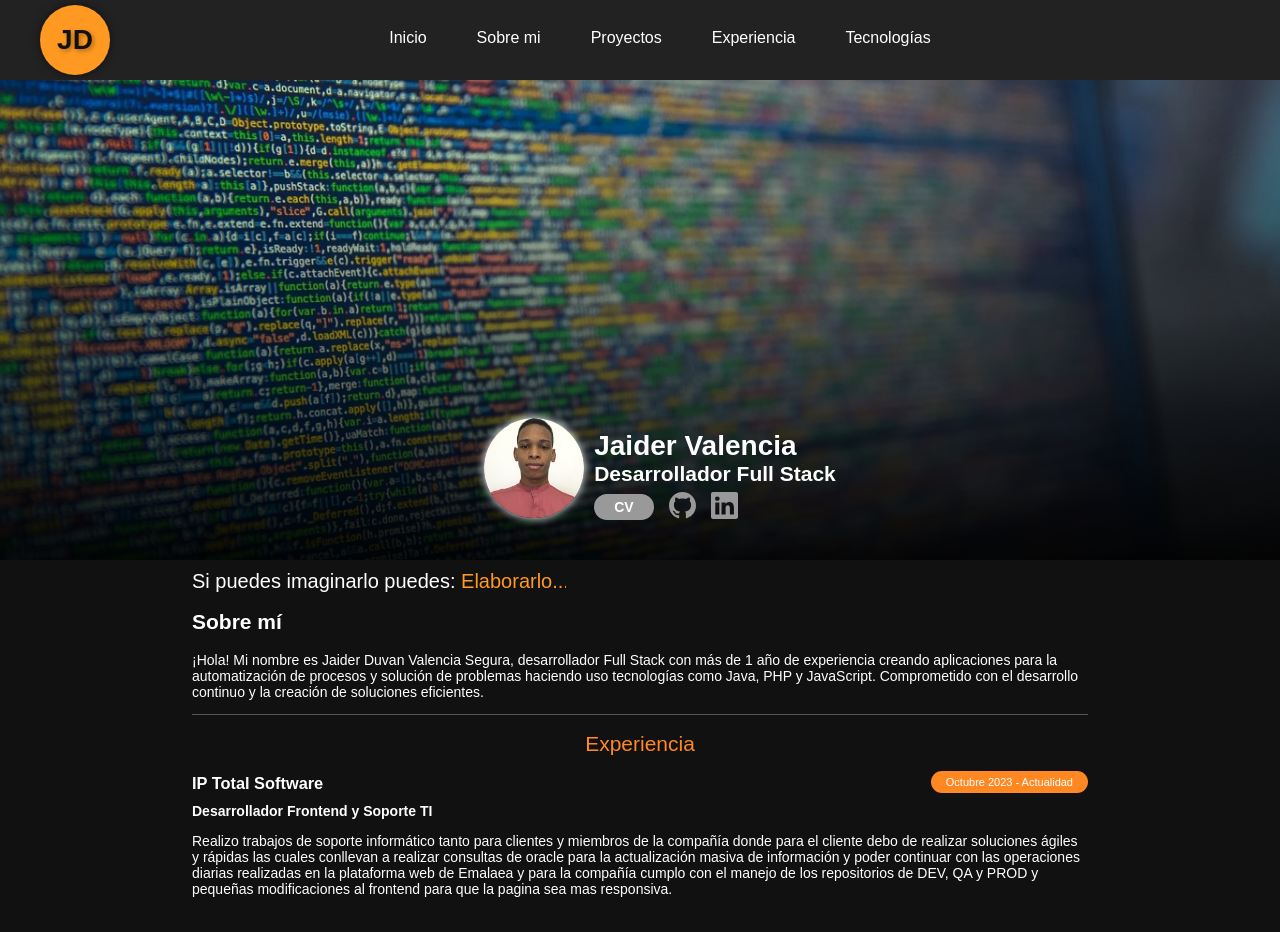
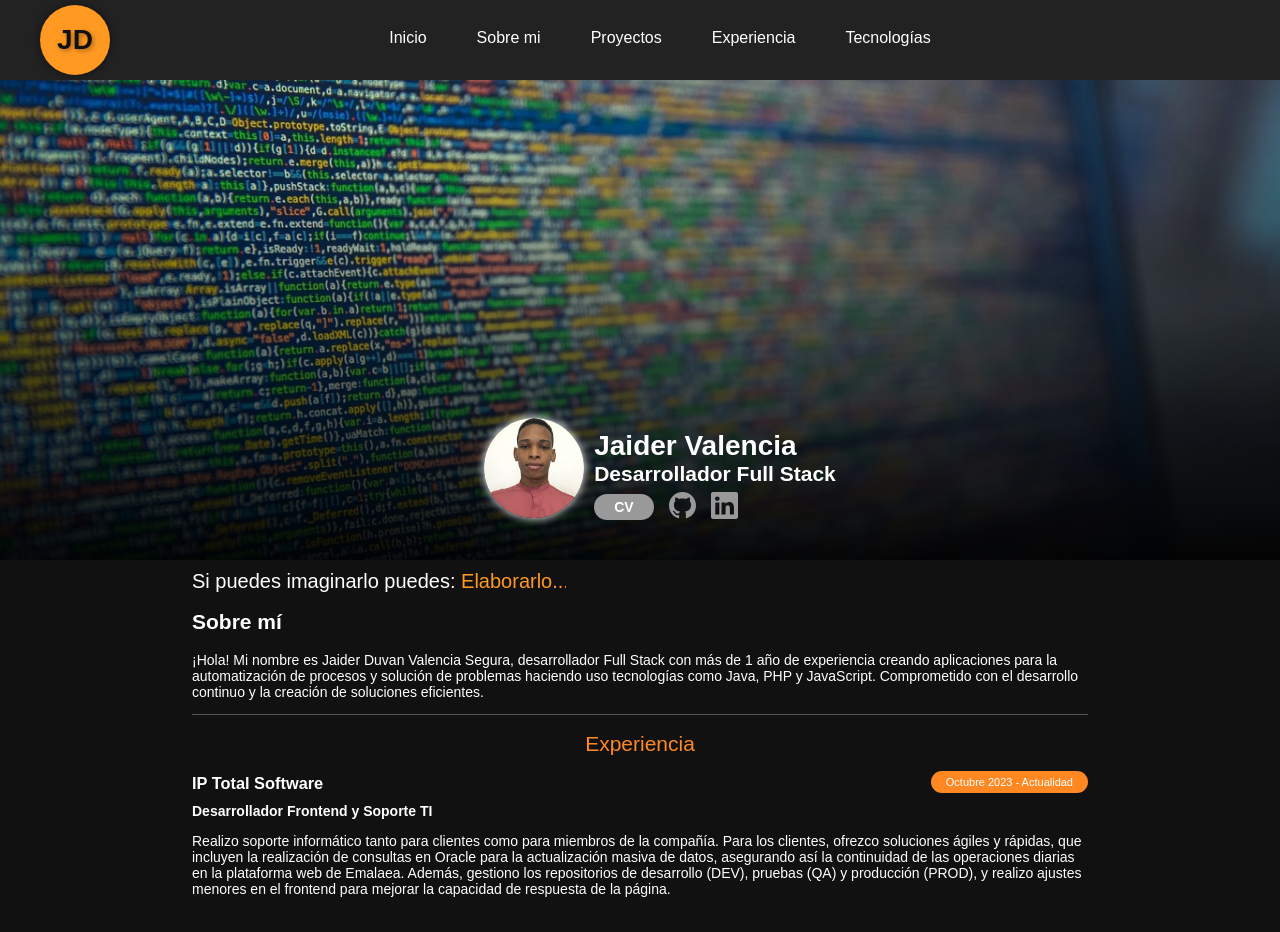
Before and after one commit to Dragnell27/Portafolio, a React (Vite) app: page / in a window 1280 px wide. Shown: the top 932 px of the page. Built offline with nearby package versions, Linux system fonts and the light colour scheme.

Commit message:
Mejora en texto de experiencia.

```diff
--- a/src/components/Generic.jsx
+++ b/src/components/Generic.jsx
@@ -214,7 +214,7 @@ export const Experience = () => {
             company: "IP Total Software",
             role: "Desarrollador Frontend y Soporte TI",
             date: "Octubre 2023 - Actualidad",
-            description: ["Realizo trabajos de soporte informático tanto para clientes y miembros de la compañía donde para el cliente debo de realizar soluciones ágiles y rápidas las cuales conllevan a realizar consultas de oracle para la actualización masiva de información y poder continuar con las operaciones diarias realizadas en la plataforma web de Emalaea y para la compañía cumplo con el manejo de los repositorios de DEV, QA y PROD y pequeñas modificaciones al frontend para que la pagina sea mas responsiva."],
+            description: ["Realizo soporte informático tanto para clientes como para miembros de la compañía. Para los clientes, ofrezco soluciones ágiles y rápidas, que incluyen la realización de consultas en Oracle para la actualización masiva de datos, asegurando así la continuidad de las operaciones diarias en la plataforma web de Emalaea. Además, gestiono los repositorios de desarrollo (DEV), pruebas (QA) y producción (PROD), y realizo ajustes menores en el frontend para mejorar la capacidad de respuesta de la página."],
         },
         {
             company: "Innova Tech de Occidente",
```
